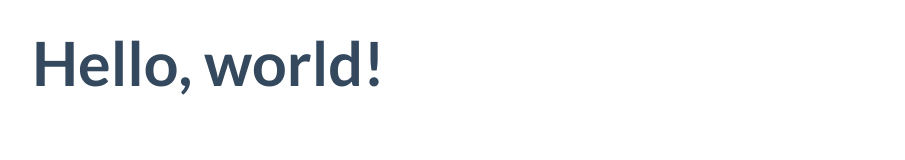
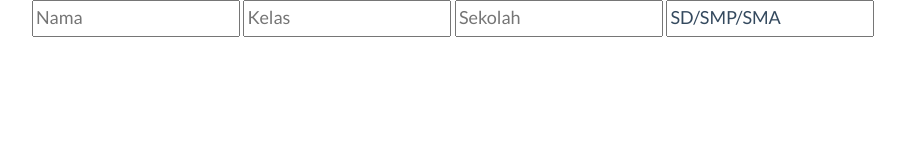
Before and after one commit to christoga/antibully, a plain HTML site: page index.html in a window 1280 px wide. Shown: the whole page, without its empty margins (38-943 px from the left). Drawn offline with Linux system fonts and the light colour scheme.

Commit message:
Form input using avicii id

```diff
--- a/index.html
+++ b/index.html
@@ -21,7 +21,12 @@
   </head>
   <body>
     <div class="container">
-        <h1>Hello, world!</h1>
+        <div class="dj">
+          <input type="text" placeholder="Nama" id="broken">
+          <input type="text" placeholder="Kelas" id="arrows">
+          <input type="text" placeholder="Sekolah" id="avicii">
+          <input type="text" placeholder="Tipe Sekolah" value="SD/SMP/SMA" id="electric">
+        </div>
     </div>
 
     <!-- jQuery -->
```
